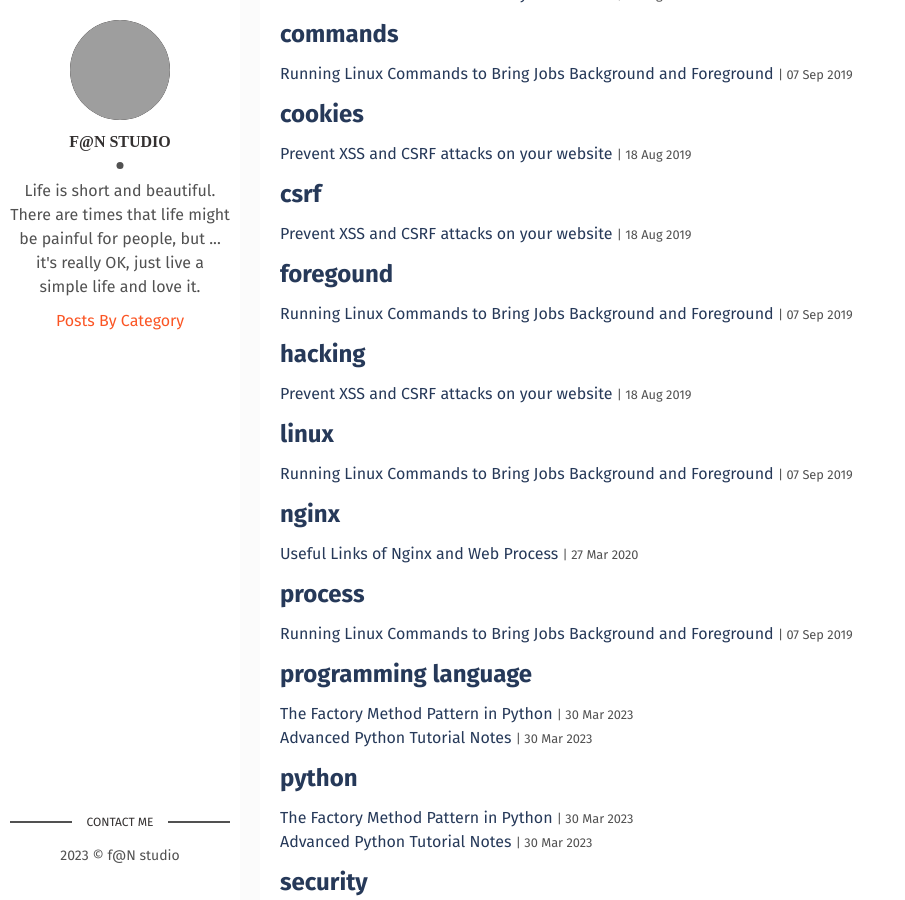
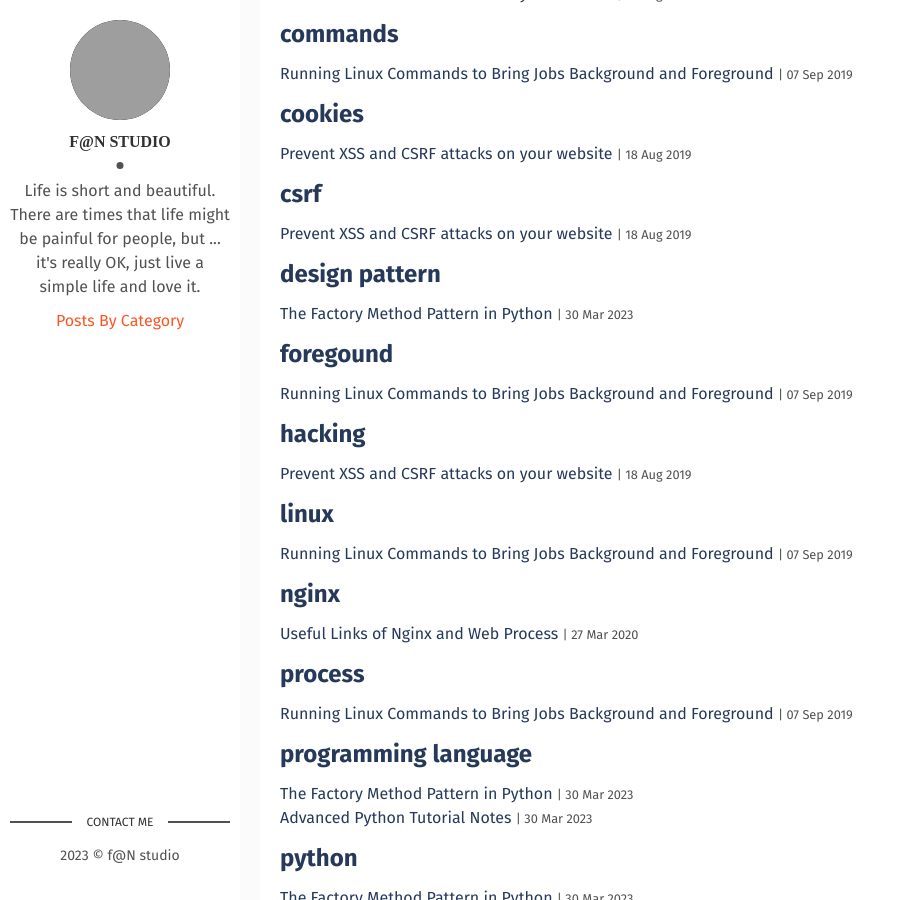
Before and after one commit to wowfrank/wowfrank.github.io, a Jekyll site: the page built from tags.html, in a window 1280 px wide and 900 px high, scrolled down 8117 px, cut to the strip 0-900 px from the top of the window. Shown: the whole strip, without its empty margins (0-905 px from the left). Built offline with Jekyll 4.4.1, drawn with Linux system fonts in a browser that asks for light colours; grey boxes are pictures that could not be loaded.

Commit message:
Update 2023-03-31-the-factory-method-design-pattern-in-python.md

```diff
--- a/_posts/2023-03-31-the-factory-method-design-pattern-in-python.md
+++ b/_posts/2023-03-31-the-factory-method-design-pattern-in-python.md
@@ -5,8 +5,8 @@ date: "2023-03-31 01:09:00 +0800"
 description: "The Factory Method Pattern in Python" # (optional)
 img: "2023-03-31-cover-image-the-factory-method-design-pattern-in-python.webp" # Add image post (optional)
 fig-caption: "" # Add figcaption (optional)
-tags: ['python', 'programming language']
-categories: ['python', 'programming language']
+tags: ['python', 'programming language', 'design pattern']
+categories: ['python', 'programming language', 'design pattern']
 ---
 
 # Definition
```
